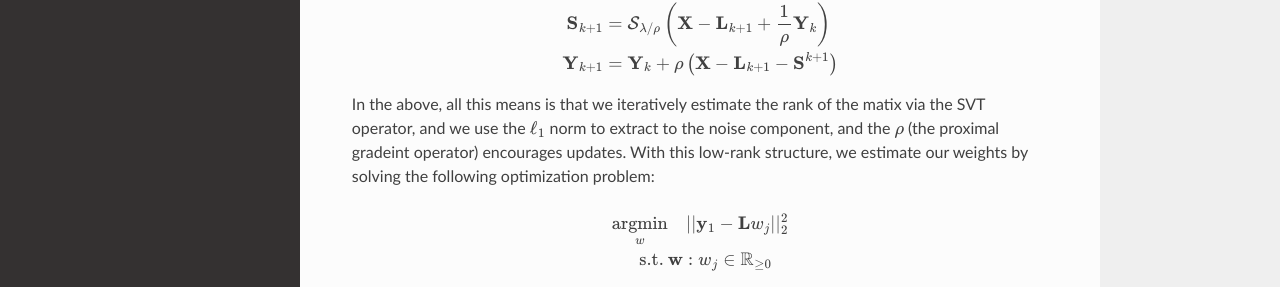
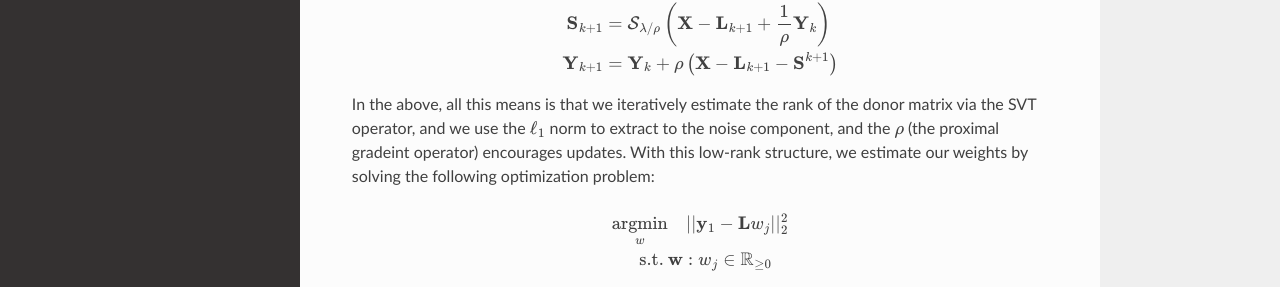
Before and after one commit to jgreathouse9/mlsynth, a Sphinx documentation site: the page built from docs/clustersc.rst, in a window 1280 px wide and 900 px high, scrolled down 2228 px. Shown: the part 446-733 px from the top of the window. Built offline with Sphinx 7.4.7 and the Read the Docs theme 3.1.0, drawn with Linux system fonts in a browser that asks for light colours; pages that are not in the unit, such as notebooks, are missing from menus.

Commit message:
Update clustersc.rst

```diff
--- a/docs/clustersc.rst
+++ b/docs/clustersc.rst
@@ -96,7 +96,7 @@ This is done via taking the augmented Lagrangian, solved with proximal gradeint
    \end{aligned}
 
 
-In the above, all this means is that we iteratively estimate the rank of the matix via the SVT operator, and we use the :math:`\ell_1` norm to extract to the noise component, and the :math:`\rho` (the proximal gradeint operator) encourages updates. With this low-rank structure, we estimate our weights by solving the following optimization problem:
+In the above, all this means is that we iteratively estimate the rank of the donor matrix via the SVT operator, and we use the :math:`\ell_1` norm to extract to the noise component, and the :math:`\rho` (the proximal gradeint operator) encourages updates. With this low-rank structure, we estimate our weights by solving the following optimization problem:
 
 .. math::
 
```
